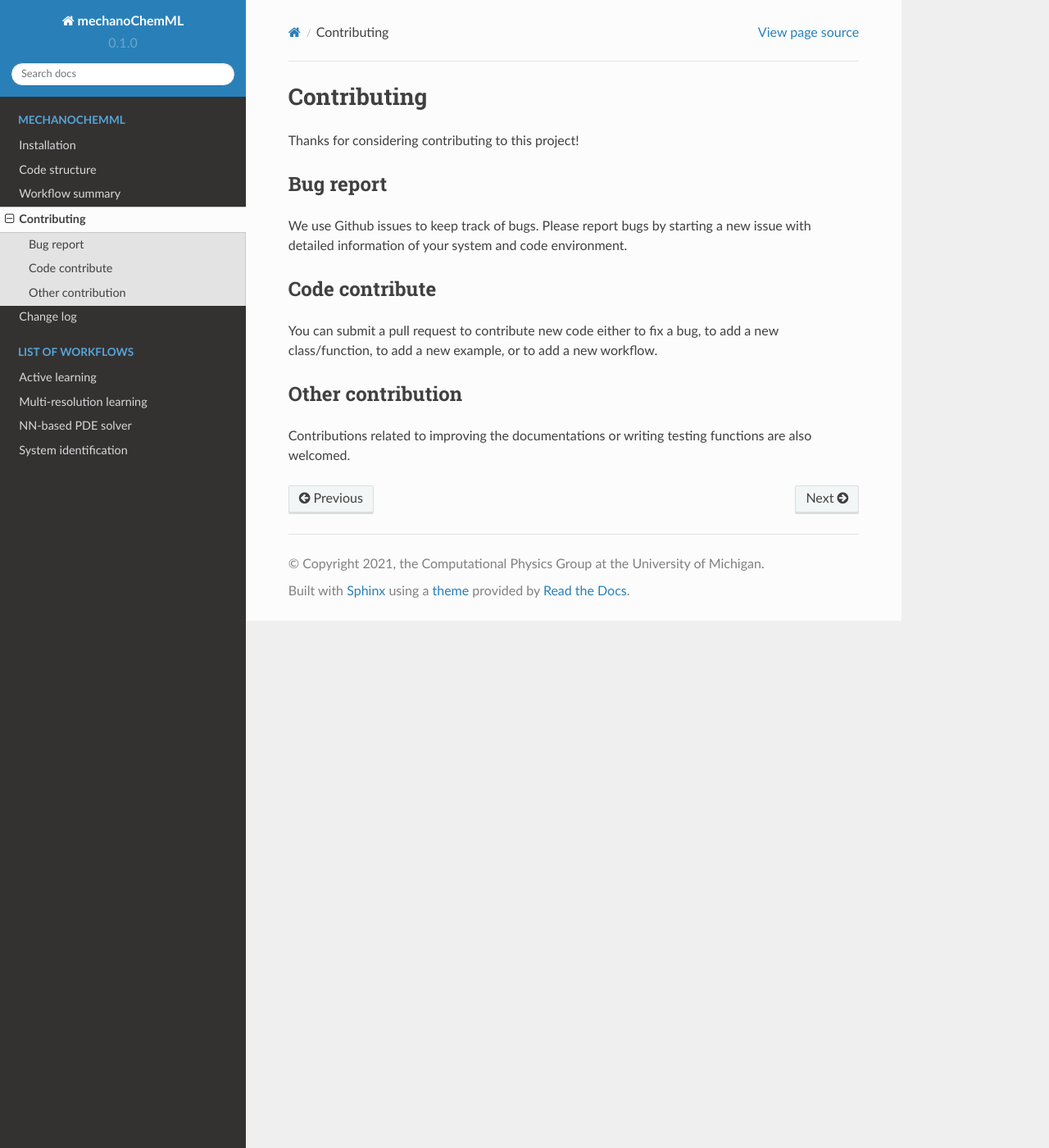
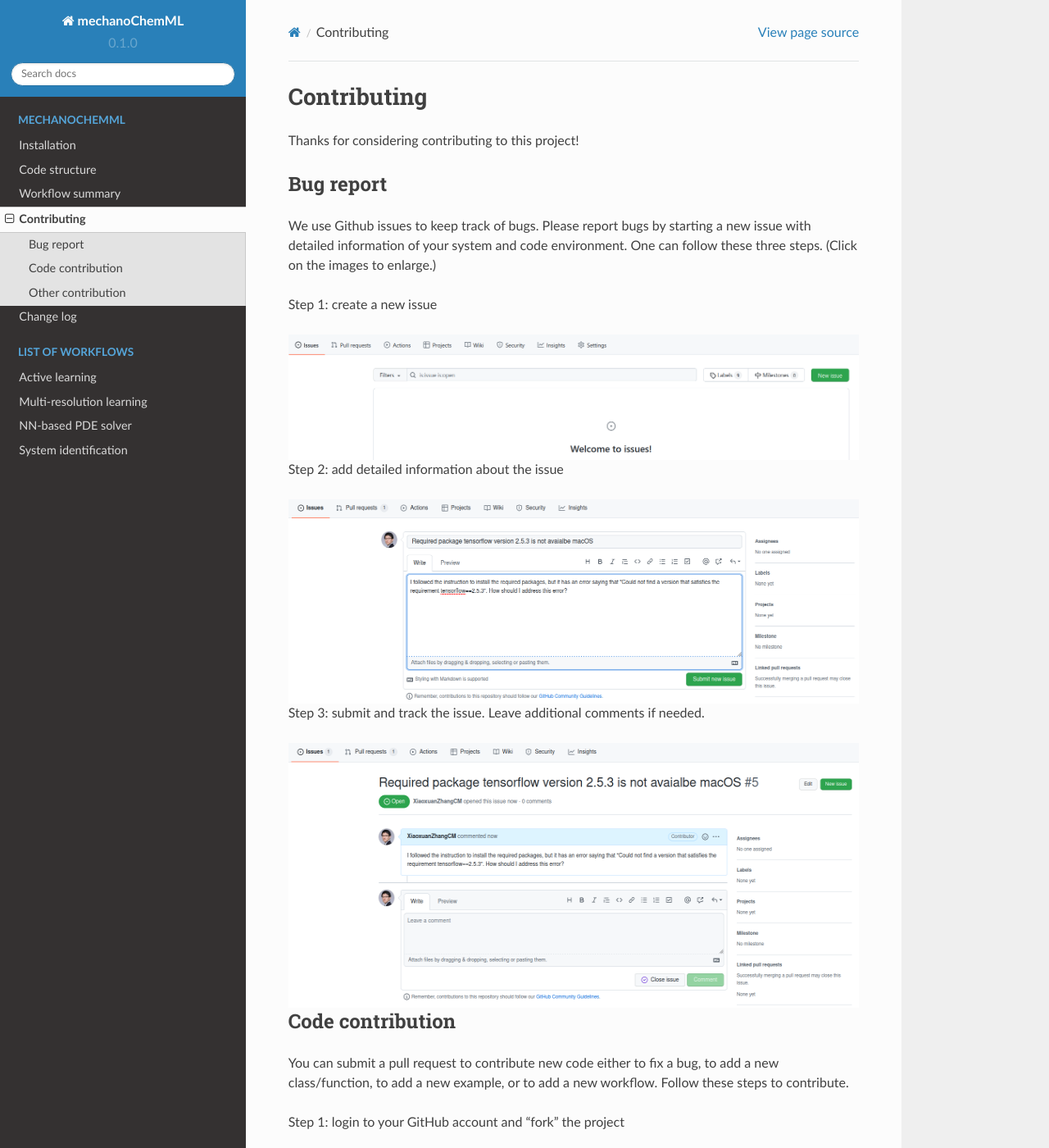
Before and after one commit to mechanoChem/mechanoChemML, a Sphinx documentation site: the page built from docs/contribute.rst, in a window 1280 px wide and 1400 px high. Shown: the whole window at 82% size. Built offline with Sphinx 7.4.7 and the Read the Docs theme 2.0.0, drawn with Linux system fonts in a browser that asks for light colours; pages that are not in the unit, such as notebooks, are missing from menus; some of the changed text lies outside the part shown.

Commit message:
add detailed instructions on how to report bugs/issues and how to contribute to the code and documentation

```diff
--- a/docs/contribute.rst
+++ b/docs/contribute.rst
@@ -8,15 +8,63 @@ Thanks for considering contributing to this project!
 Bug report
 ==========
 
-We use Github issues to keep track of bugs. Please report bugs by starting a new issue with detailed information of your system and code environment.
+We use Github issues to keep track of bugs. Please report bugs by starting a new issue with detailed information of your system and code environment. One can follow these three steps. (Click on the images to enlarge.)
+
+Step 1: create a new issue
+
+.. figure:: figures/issue-1.png
+   :scale: 50 %
+   :align: center
 
 
-Code contribute
-===============
+Step 2: add detailed information about the issue
 
-You can submit a pull request to contribute new code either to fix a bug, to add a new class/function, to add a new example, or to add a new workflow.
+.. figure:: figures/issue-2.png
+   :scale: 50 %
+   :align: center
+
+Step 3: submit and track the issue. Leave additional comments if needed.
+
+.. figure:: figures/issue-3.png
+   :scale: 50 %
+   :align: center
+
+
+
+Code contribution
+=================
+
+You can submit a pull request to contribute new code either to fix a bug, to add a new class/function, to add a new example, or to add a new workflow. Follow these steps to contribute.
+
+Step 1: login to your GitHub account and "fork" the project
+
+Step 2: clone the forked "mechanochemML" project to your local system
+
+Step 3: make a new branch by "git branch -b your_branch_name"
+
+Step 4: make changes
+
+Step 5: push changes back to your repo
+
+Step 6: from your GitHub account, choose the "mechanochemML" repo. Click the "Compare & pull request" button. If you don't see this button, you can click "Contribute" and then click "Open pull request". (You have to do so under the branch where you made the changes)
+
+.. figure:: figures/contribute-1.png
+   :scale: 75 %
+   :align: center
+
+Step 7: add the commit message with detailed descriptions, and "Create pull request"
+
+.. figure:: figures/contribute-2.png
+   :scale: 60 %
+   :align: center
+
+Step 8: you can track the pull requests
+
+.. figure:: figures/contribute-3.png
+   :scale: 45 %
+   :align: center
 
 Other contribution
 ==================
 
-Contributions related to improving the documentations or writing testing functions are also welcomed.
+Contributions related to improving the documentations or writing testing functions are also welcomed. Please follow these steps in `Code contribution`_.
```
Also changed, not shown: docs/figures/contribute-1.png (added), docs/figures/contribute-2.png (added), docs/figures/contribute-3.png (added), docs/figures/issue-1.png (added), docs/figures/issue-2.png (added), docs/figures/issue-3.png (added).
